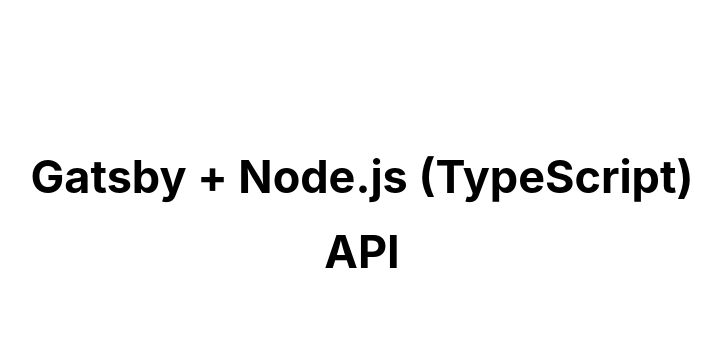
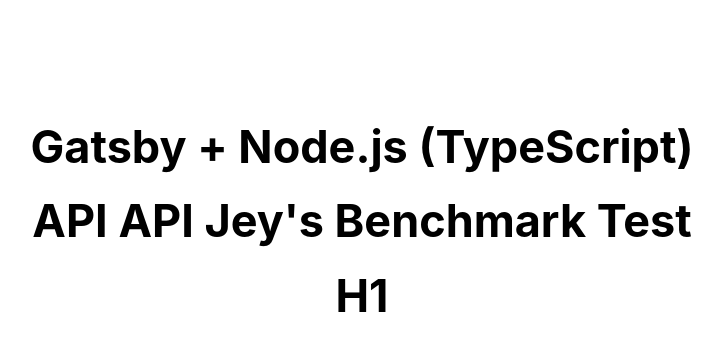
Before and after one commit to Jeymisson/vercel-gatsby-init, a Gatsby site: page / in a window 1280 px wide. Shown: the top 352 px of the page, without its empty margins (278-1001 px from the left). Built offline with nearby package versions, Linux system fonts and the light colour scheme; Gatsby itself is replaced by a stand-in of ours; no server answers.

Commit message:
Change h1 & title

```diff
--- a/src/pages/index.js
+++ b/src/pages/index.js
@@ -15,9 +15,9 @@ function Index() {
   return (
     <main>
       <Helmet>
-        <title>Gatsby + Node.js (TypeScript) API</title>
+        <title>Gatsby + Node.js (TypeScript) API Jey's Benchmark Test </title>
       </Helmet>
-      <h1>Gatsby + Node.js (TypeScript) API</h1>
+      <h1>Gatsby + Node.js (TypeScript) API API Jey's Benchmark Test H1</h1>
       <h2>
         Deployed with{' '}
         <a
```
